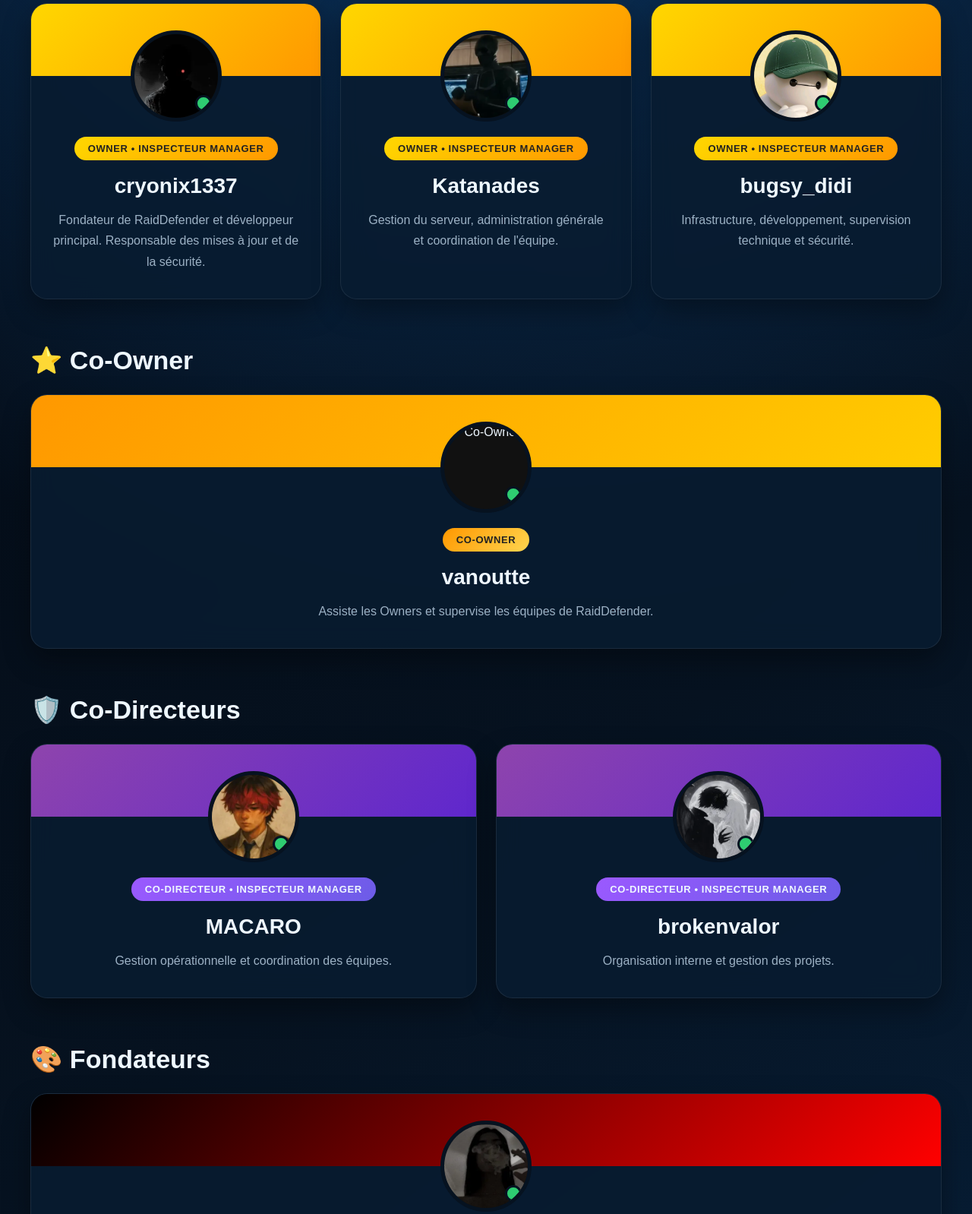
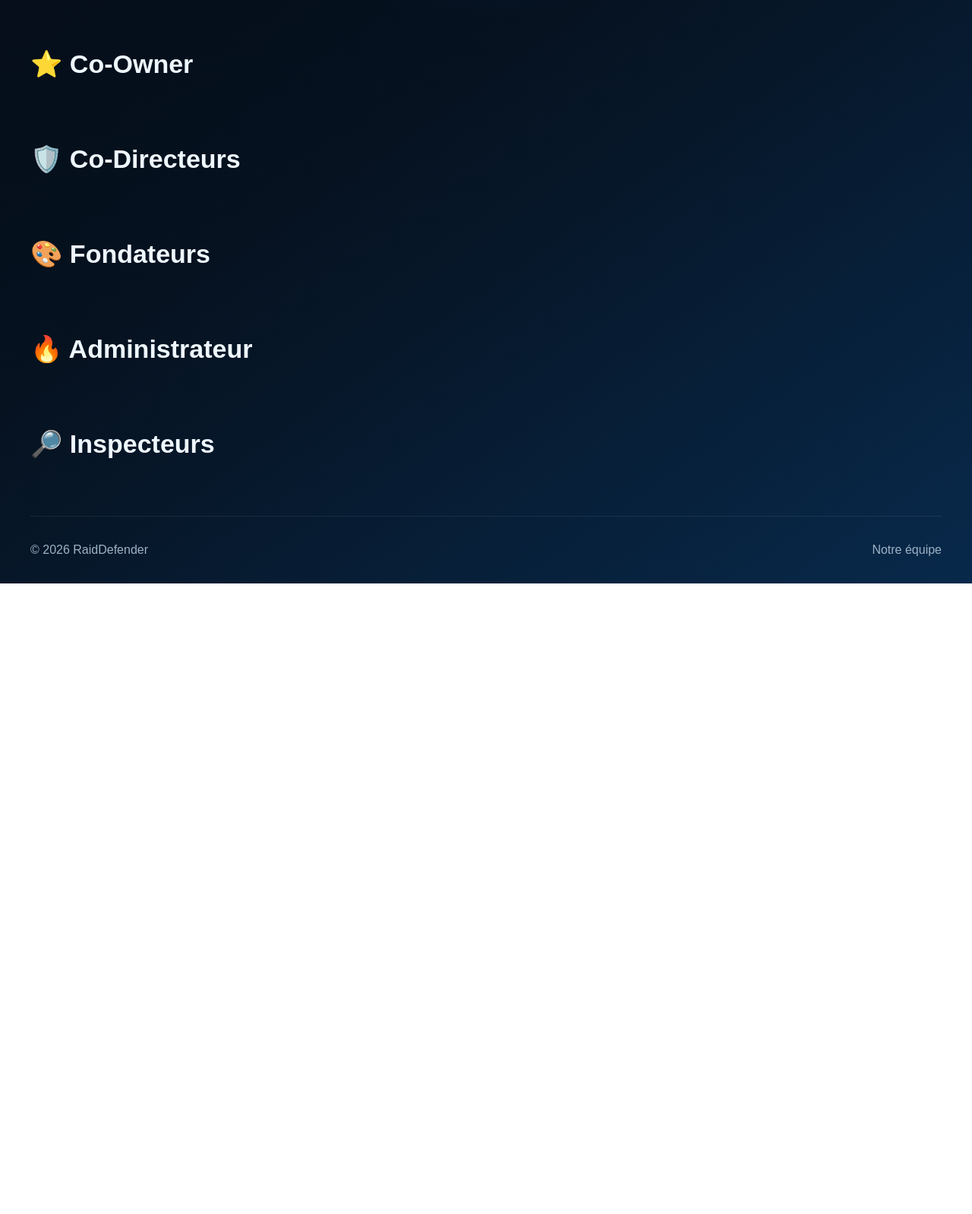
Before and after one commit to cryonix1337/Raiddefendersite, a website: page site/pages/notre equipe.html in a window 1280 px wide. Shown: the part 577-2175 px from the top of the page at 76% size. After the commit the page ends 1345 px from the top, so only its background shows below. Drawn offline with Linux system fonts and the light colour scheme.

Commit message:
Simplify team page structure
Removed detailed team member information and replaced with section placeholders.

```diff
--- a/site/pages/notre equipe.html
+++ b/site/pages/notre equipe.html
@@ -4,12 +4,12 @@
     <meta charset="UTF-8">
     <meta name="viewport" content="width=device-width, initial-scale=1.0">
     <title>Notre Équipe - RaidDefender</title>
+
+    <link rel="icon" href="../assets/raiddefender.png" type="image/png">
+    <link rel="apple-touch-icon" href="../assets/raiddefender.png">
+
     <link rel="stylesheet" href="../css/equipe.css">
 </head>
-  <!-- Icône / Favicon -->
-  <link rel="icon" href="../assets/raiddefender.png" type="image/png">
-  <!-- Optionnel : icône pour Apple devices -->
-  <link rel="apple-touch-icon" href="../assets/raiddefender.png">
 
 <body>
 
@@ -27,7 +27,6 @@
         <a href="confidentialite.html">Confidentialité</a>
         <a href="notre-equipe.html" aria-current="page">Notre équipe</a>
         <a href="premium.html">Premium</a>
-
     </nav>
 
 </header>
@@ -41,232 +40,29 @@
     <h1>Notre Équipe</h1>
 
     <p>
-            Une équipe passionnée qui travaille chaque jour afin de protéger les
-            serveurs Discord, développer RaidDefender et accompagner notre
-            communauté.
+        Une équipe passionnée qui travaille chaque jour afin de protéger
+        les serveurs Discord et développer RaidDefender.
     </p>
 
 </section>
 
-    <!-- ================= OWNERS ================= -->
-
 <h2 class="section-title">👑 Owners</h2>
-
-    <section class="team">
-
-        <div class="card owner">
-
-            <div class="banner owner-banner"></div>
-
-            <div class="avatar">
-                <img src="../pdp discord/cryonix1337.webp" alt="cryonix1337">
-                <span class="status online"></span>
-            </div>
-
-            <span class="role">OWNER • INSPECTEUR MANAGER</span>
-
-            <h3>cryonix1337</h3>
-
-            <p>
-                Fondateur de RaidDefender et développeur principal.
-                Responsable des mises à jour et de la sécurité.
-            </p>
-
-        </div>
-
-        <div class="card owner">
-
-            <div class="banner owner-banner"></div>
-
-            <div class="avatar">
-                <img src="../pdp discord/kata.webp" alt="Katanades">
-                <span class="status online"></span>
-            </div>
-
-            <span class="role">OWNER • INSPECTEUR MANAGER</span>
-
-            <h3>Katanades</h3>
-
-            <p>
-                Gestion du serveur, administration générale
-                et coordination de l'équipe.
-            </p>
-
-        </div>
-
-        <div class="card owner">
-
-            <div class="banner owner-banner"></div>
-
-            <div class="avatar">
-                <img src="../pdp discord/matheo.webp" alt="bugsy_didi
-">
-                <span class="status online"></span>
-            </div>
-
-            <span class="role">OWNER • INSPECTEUR MANAGER</span>
-
-            <h3>bugsy_didi</h3>
-
-            <p>
-                Infrastructure, développement,
-                supervision technique et sécurité.
-            </p>
-
-        </div>
-
-    </section>
-
-    <!-- ================= CO OWNER ================= -->
+<section class="team" id="owner"></section>
 
 <h2 class="section-title">⭐ Co-Owner</h2>
-
-    <section class="team">
-
-        <div class="card coowner">
-
-            <div class="banner coowner-banner"></div>
-
-            <div class="avatar">
-                <img src="../pdp discord/vanoutte.web" alt="Co-Owner">
-                <span class="status online"></span>
-            </div>
-
-            <span class="role">CO-OWNER</span>
-
-            <h3>vanoutte</h3>
-
-            <p>
-                Assiste les Owners et supervise les équipes
-                de RaidDefender.
-            </p>
-
-        </div>
-
-    </section>
-
-    <!-- ================= CO DIRECTEURS ================= -->
+<section class="team" id="coowner"></section>
 
 <h2 class="section-title">🛡️ Co-Directeurs</h2>
-
-    <section class="team">
-
-        <div class="card direction">
-
-            <div class="banner direction-banner"></div>
-
-            <div class="avatar">
-                <img src="../pdp discord/macaro.webp" alt="Co Directeur">
-                <span class="status online"></span>
-            </div>
-
-            <span class="role">CO-DIRECTEUR • INSPECTEUR MANAGER</span>
-
-            <h3>MACARO</h3>
-
-            <p>
-                Gestion opérationnelle et coordination
-                des équipes.
-            </p>
-
-        </div>
-
-        <div class="card direction">
-
-            <div class="banner direction-banner"></div>
-
-            <div class="avatar">
-                <img src="../pdp discord/brokenvalor.webp" alt="Co Directeur">
-                <span class="status online"></span>
-            </div>
-
-            <span class="role">CO-DIRECTEUR • INSPECTEUR MANAGER</span>
-
-            <h3>brokenvalor</h3>
-
-            <p>
-                Organisation interne et gestion
-                des projets.
-            </p>
-
-        </div>
-
-    </section>
-
-    <!-- ================= FONDATEURS ================= -->
+<section class="team" id="direction"></section>
 
 <h2 class="section-title">🎨 Fondateurs</h2>
-
-    <section class="team">
-
-        <div class="card fondation">
-
-            <div class="banner fondation-banner"></div>
-
-            <div class="avatar">
-                <img src="../pdp discord/vxzu._.webp" alt="vxzu._">
-                <span class="status online"></span>
-            </div>
-
-           <span class="role">Fondateur </span>
-
-            <h3>vxzu._</h3>
-
-            <p>
-               Organisation interne et gestion
-                des projets.
-            </p>
-
-        </div>
-
-    </section>
-
-    <!-- ================= ADMIN ================= -->
+<section class="team" id="fondation"></section>
 
 <h2 class="section-title">🔥 Administrateur</h2>
-
-    <section class="team">
-
-        <div class="card admin">
-
-            <div class="banner admin-banner"></div>
-
-            <div class="avatar">
-                <img src="../pdp discord/neufthree9.webp" alt="Administrateur">
-                <span class="status online"></span>
-            </div>
-
-            <span class="role">ADMINISTRATEUR</span>
-
-            <h3>neufthree9</h3>
-
-            <p>
-                Administration générale et assistance
-                de l'ensemble du staff.
-            </p>
-
-        </div>
-
-    </section>
-
-    <!-- ================= INSPECTEURS ================= -->
+<section class="team" id="admin"></section>
 
 <h2 class="section-title">🔎 Inspecteurs</h2>
-
-    <section class="team">
-
-        <div class="card inspecteur">
-            <div class="banner inspecteur-banner"></div>
-            <div class="avatar">
-                <img src="../pdp discord/killeurs.webp" alt="Inspecteur">
-                <span class="status online"></span>
-            </div>
-            <span class="role">INSPECTEUR</span>
-            <h3>killeurs</h3>
-            <p>Analyse des signalements et vérifications.</p>
-        </div>
-
-    </section>
+<section class="team" id="inspecteur"></section>
 
 </main>
 
@@ -278,5 +74,7 @@
 
 </footer>
 
+<script src="../js/team.js"></script>
+
 </body>
 </html>
```
Lines whose indentation alone changed are shown as unchanged.
